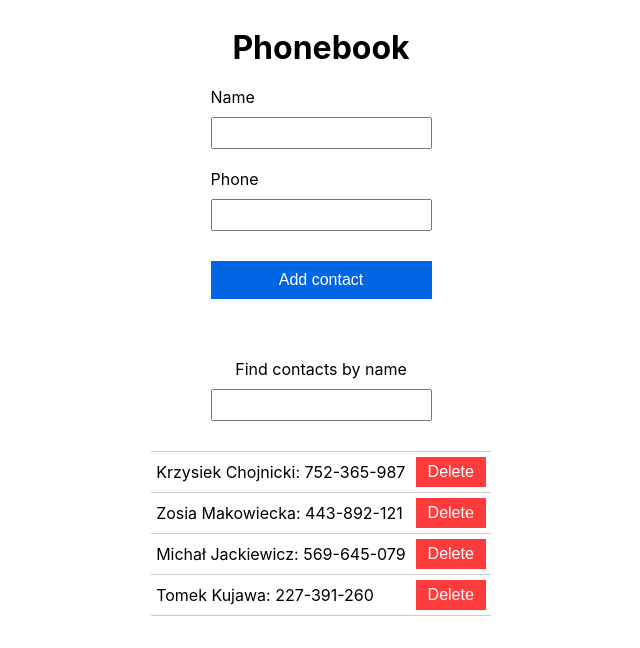
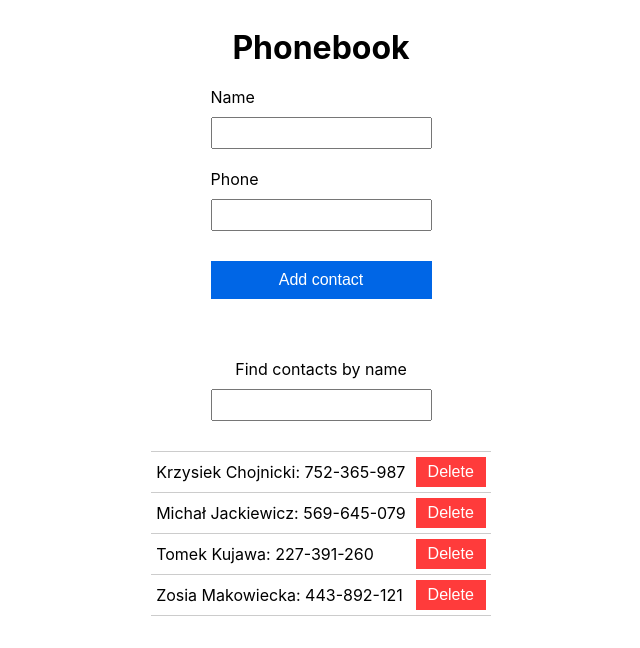
Before and after one commit to GrzegorzKobuszewski/goit-react-hw-02b-phonebook, a React (Create React App) app: page / in a window 1280 px wide. Shown: the top 648 px of the page, without its empty margins (319-959 px from the left). Built offline with nearby package versions, Linux system fonts and the light colour scheme.

Commit message:
Dodanie sortowania listy kontaktów
 - globalnie i od początku podania tablicy

```diff
--- a/src/components/App.jsx
+++ b/src/components/App.jsx
@@ -52,7 +52,7 @@ export class App extends Component {
     if (nameOntheList) return;
 
     this.setState(prevState => ({
-      contacts: prevState.contacts.concat(newContact).sort((a, b) => a.name.localeCompare(b.name)),
+      contacts: prevState.contacts.concat(newContact),
     }));
 
   };
@@ -67,7 +67,7 @@ export class App extends Component {
     const { filter, contacts } = this.state;
     return contacts.filter(contact =>
       contact.name.toLowerCase().includes(filter.toLowerCase())
-    );
+    ).sort((a, b) => a.name.localeCompare(b.name));
   };
 
 
```
